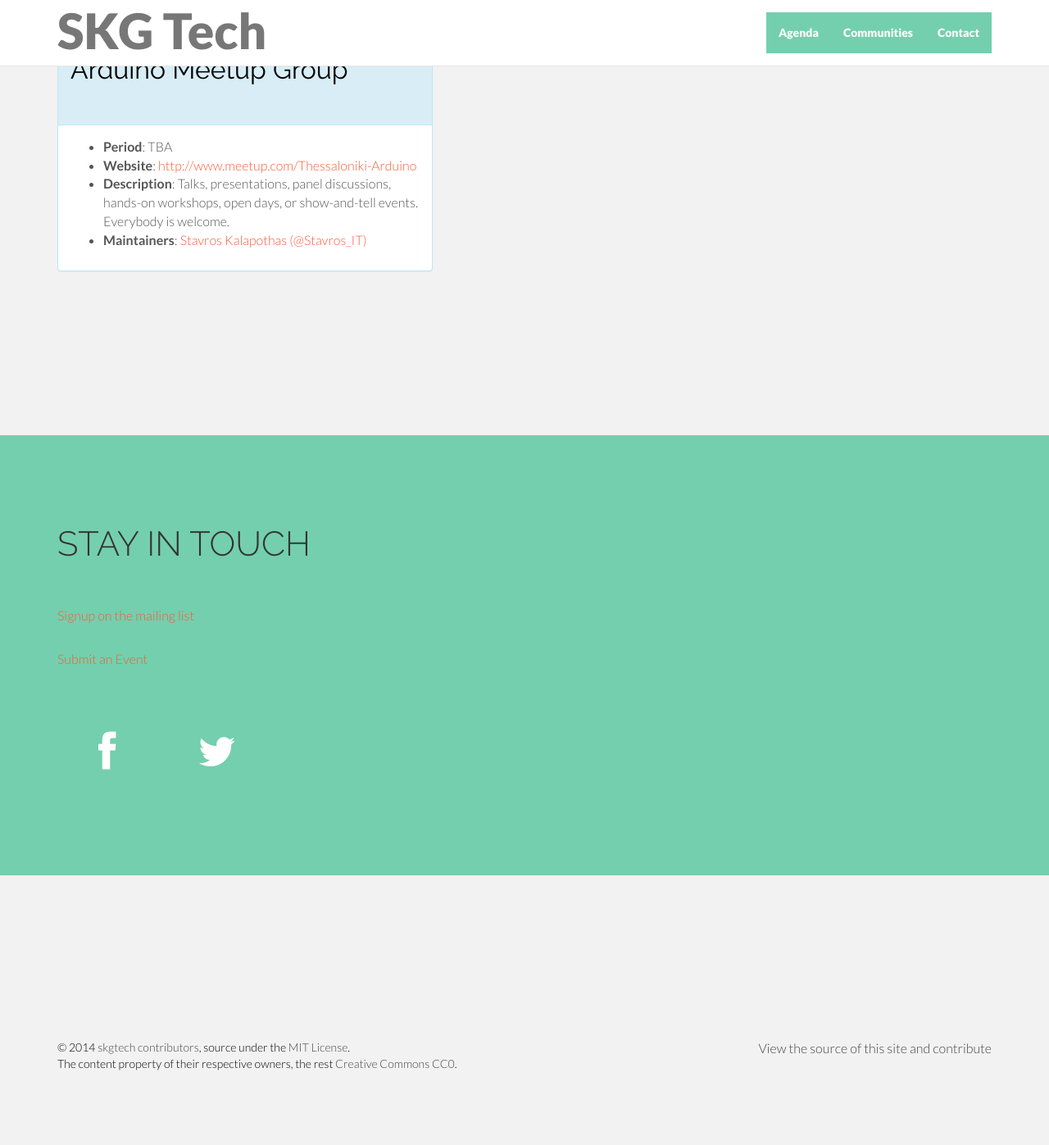
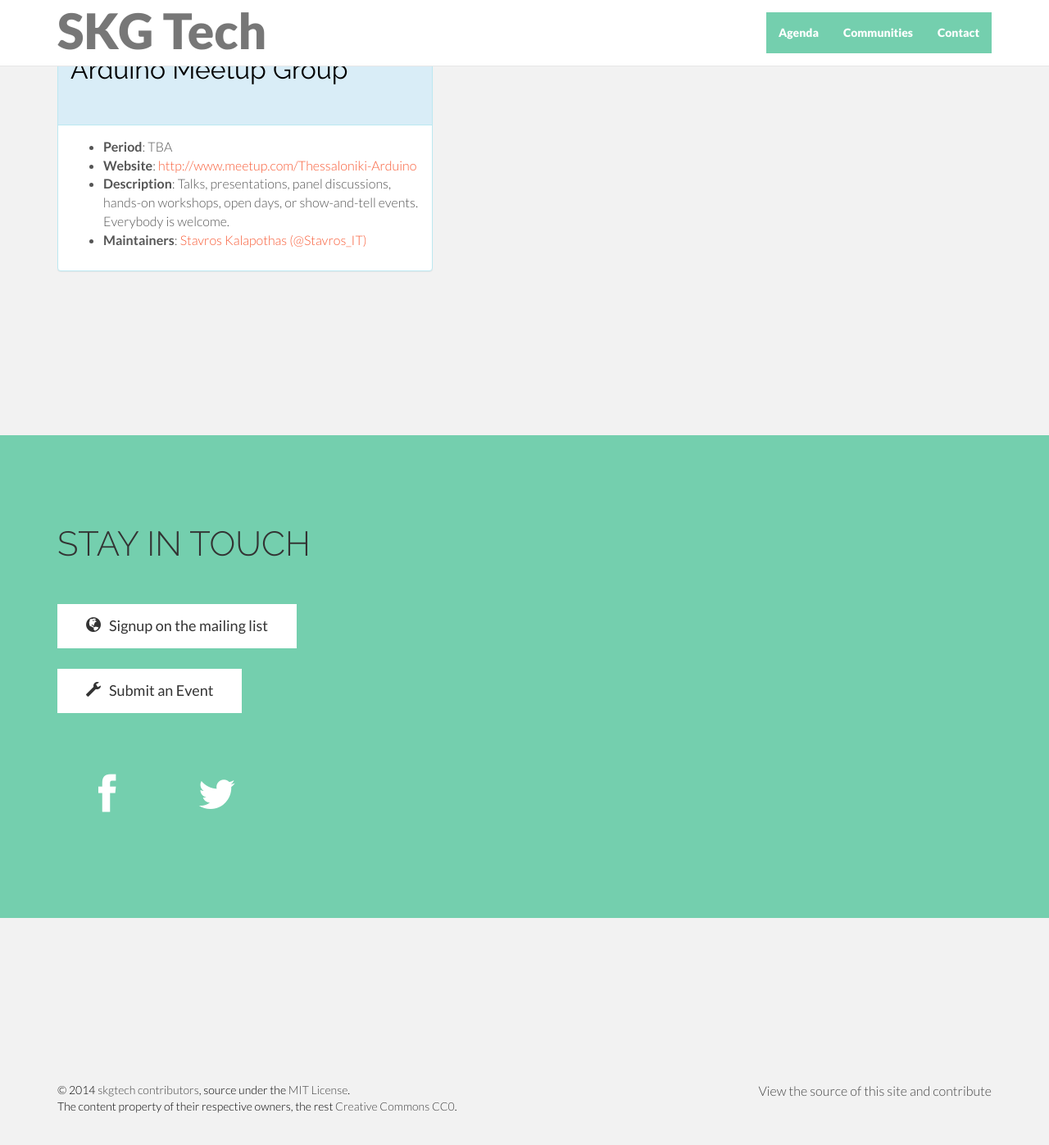
Before and after one commit to skgtech/skgtech.github.io, a Jekyll site: the page built from index.html, in a window 1280 px wide and 1400 px high, scrolled down 2368 px. Shown: the top 1397 px of the window at 82% size. Built offline with Jekyll 4.4.1, drawn with Linux system fonts in a browser that asks for light colours; nearby versions of some CDN libraries; Markdown is read by kramdown in place of the engine named in the settings; comment, search, counter and statistics services are not loaded; before the commit the page ends 3716 px from its top, so only the background shows below that.

Commit message:
style contact links

```diff
--- a/assets/css/main.css
+++ b/assets/css/main.css
@@ -201,6 +201,10 @@ a:after {
   color: white;
 }
 
+#contact .btn span {
+  margin-right: 10px;
+}
+
 #contact .social a:hover {
   background-color: #f85c37;
 }
--- a/index.html
+++ b/index.html
@@ -129,8 +129,8 @@ layout: frontpage
   	<div class="row">
   		<div class="col-lg-10">
         <h3>STAY IN TOUCH</h3>
-        <p><a href="https://groups.google.com/forum/#!forum/skg-developers">Signup on the mailing list</a></p>
-        <p><a href="/submit-event/">Submit an Event</a></p>
+        <p><a class="btn btn-default btn-lg" type="button" target="_blank" href="https://groups.google.com/forum/#!forum/skg-developers"><span class="glyphicon glyphicon-globe"></span>Signup on the mailing list</a></p>
+        <p><a class="btn btn-default btn-lg" type="button" href="/submit-event/"><span class="glyphicon glyphicon-wrench"></span>Submit an Event</a></p>
         <p class="social">
           <a href="https://facebook.com/skgtech.io"><i class="fa fa-facebook"></i></a>
         </p>
```
